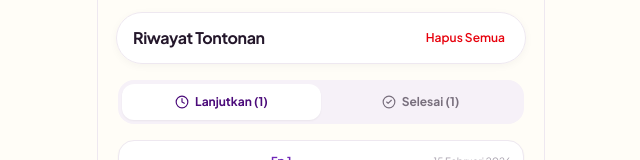
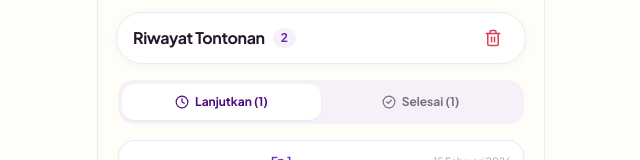
Before and after one commit to ardhikaxx/fe-mobile-humora, a Next.js app: page /history in a window 1280 px wide. Shown: the top 160 px of the page, without its empty margins (319-959 px from the left). Built offline with nearby package versions, Linux system fonts and the light colour scheme; grey boxes are pictures that could not be loaded.

Commit message:
feat(history): enhance floating header with badge counter and modern Trash2 button

```diff
--- a/app/history/page.tsx
+++ b/app/history/page.tsx
@@ -71,14 +71,29 @@ export default function HistoryPage() {
   return (
     <div className="flex-1 flex flex-col bg-[#FFFDF7] pb-24">
       <AppHeader
-        title="Riwayat Tontonan"
+        title={
+          <div className="flex items-center gap-2 min-w-0">
+            <h1 className="text-sm sm:text-base font-bold text-[#24172B] tracking-tight truncate">
+              Riwayat Tontonan
+            </h1>
+            {history.length > 0 && (
+              <span className="bg-[#F6F1F8] text-[#7028B8] text-[10px] sm:text-xs font-bold px-2 py-0.5 rounded-full shrink-0">
+                {history.length}
+              </span>
+            )}
+          </div>
+        }
+        showProfile={false}
+        showNotification={false}
         rightAction={
           history.length > 0 ? (
             <button
               onClick={() => setIsClearAllModalOpen(true)}
-              className="text-xs font-semibold text-red-600 hover:text-red-700 p-1"
+              className="w-8 h-8 rounded-full flex items-center justify-center text-[#D94152] hover:bg-[#FDF2F4] active:scale-95 transition-all"
+              aria-label="Hapus Semua Riwayat"
+              title="Hapus Semua Riwayat"
             >
-              Hapus Semua
+              <Trash2 className="w-4.5 h-4.5" />
             </button>
           ) : undefined
         }
--- a/components/layout/AppHeader.tsx
+++ b/components/layout/AppHeader.tsx
@@ -8,7 +8,7 @@ import { HumoraLogo } from '../brand/HumoraLogo';
 import { useHumora } from '../../lib/context/HumoraContext';
 
 interface AppHeaderProps {
-  title?: string;
+  title?: React.ReactNode;
   showBack?: boolean;
   onBack?: () => void;
   showLogo?: boolean;
@@ -45,10 +45,11 @@ export function AppHeader({
   const isHome = pathname === '/home';
   const isSearch = pathname === '/search';
   const isProfile = pathname === '/profile' || pathname?.startsWith('/profile');
+  const isHistory = pathname === '/history';
   const displayName = user?.name ? user.name.split(' ')[0] : 'Tamu';
 
-  const shouldShowProfile = showProfile !== undefined ? showProfile : (!isSearch && !isProfile);
-  const shouldShowNotification = showNotification !== undefined ? showNotification : (!isSearch && !isProfile);
+  const shouldShowProfile = showProfile !== undefined ? showProfile : (!isSearch && !isProfile && !isHistory);
+  const shouldShowNotification = showNotification !== undefined ? showNotification : (!isSearch && !isProfile && !isHistory);
 
   return (
     <>
@@ -125,9 +126,13 @@ export function AppHeader({
               )}
 
               {title && (
-                <h1 className="text-sm sm:text-base font-bold text-[#24172B] tracking-tight truncate max-w-[210px] sm:max-w-[240px]">
-                  {title}
-                </h1>
+                typeof title === 'string' ? (
+                  <h1 className="text-sm sm:text-base font-bold text-[#24172B] tracking-tight truncate max-w-[210px] sm:max-w-[240px]">
+                    {title}
+                  </h1>
+                ) : (
+                  title
+                )
               )}
             </div>
           )}
```
